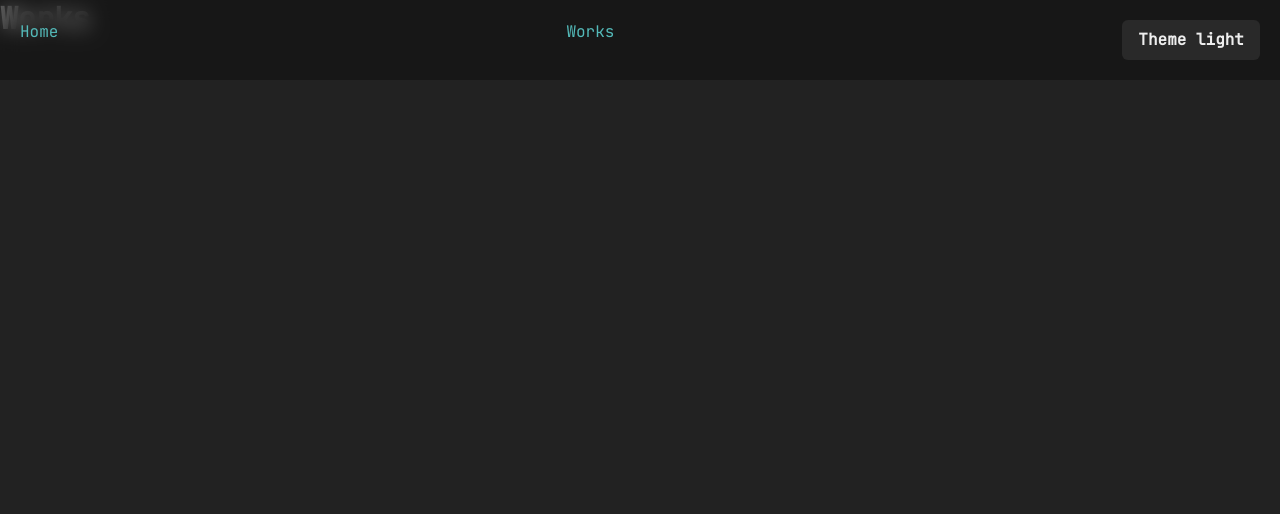
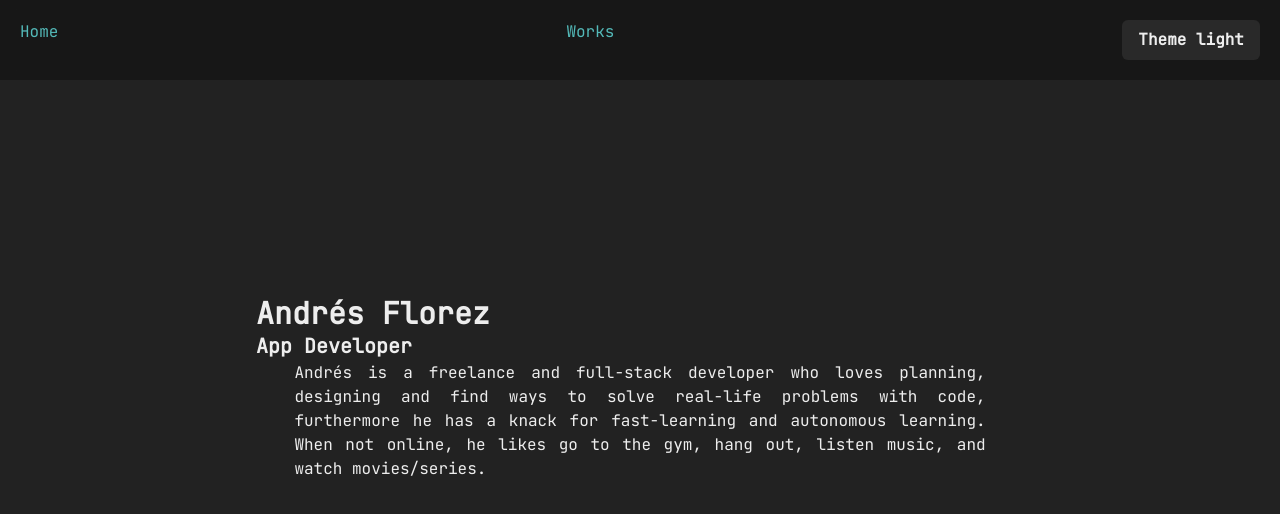
Before and after one commit to andresflorez16/homepage-mbp, a Next.js app: page /works in a window 1280 px wide. Shown: the top 514 px of the page. Built offline with nearby package versions, Linux system fonts and the light colour scheme.

Commit message:
motion pages

```diff
--- a/pages/works.js
+++ b/pages/works.js
@@ -1,12 +1,9 @@
 import { Box, Heading } from '@chakra-ui/react'
+import { AboutMe } from '../components/aboutme'
 
 const Works = () => {
   return (
-    <Box>
-      <Heading variant='_title'>
-        Works
-      </Heading>
-    </Box>
+    <AboutMe />
   )
 }
 
```
